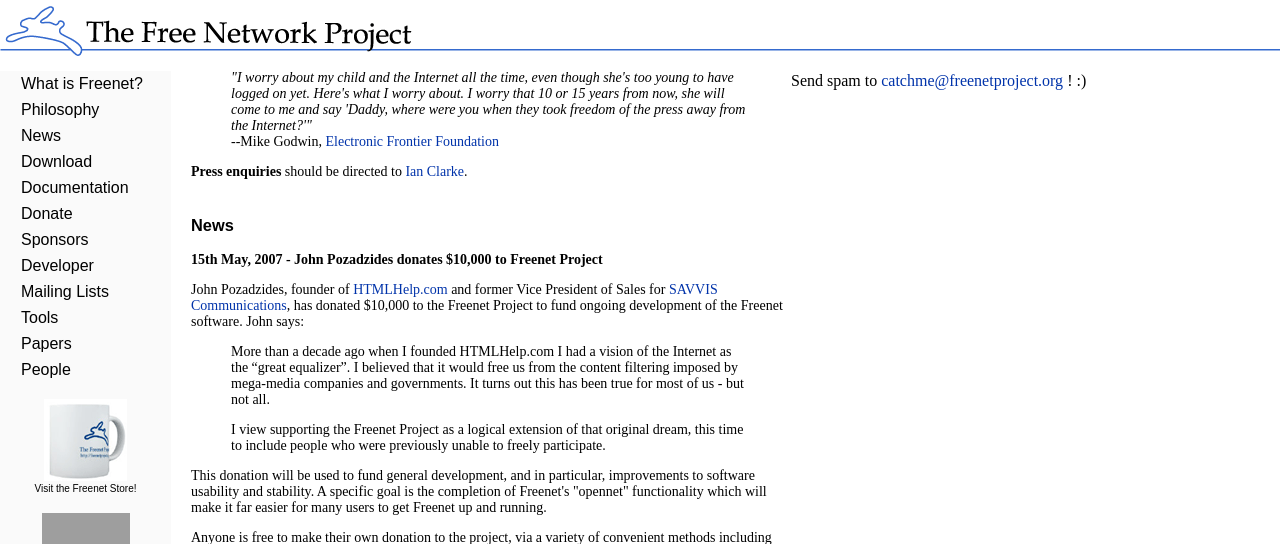
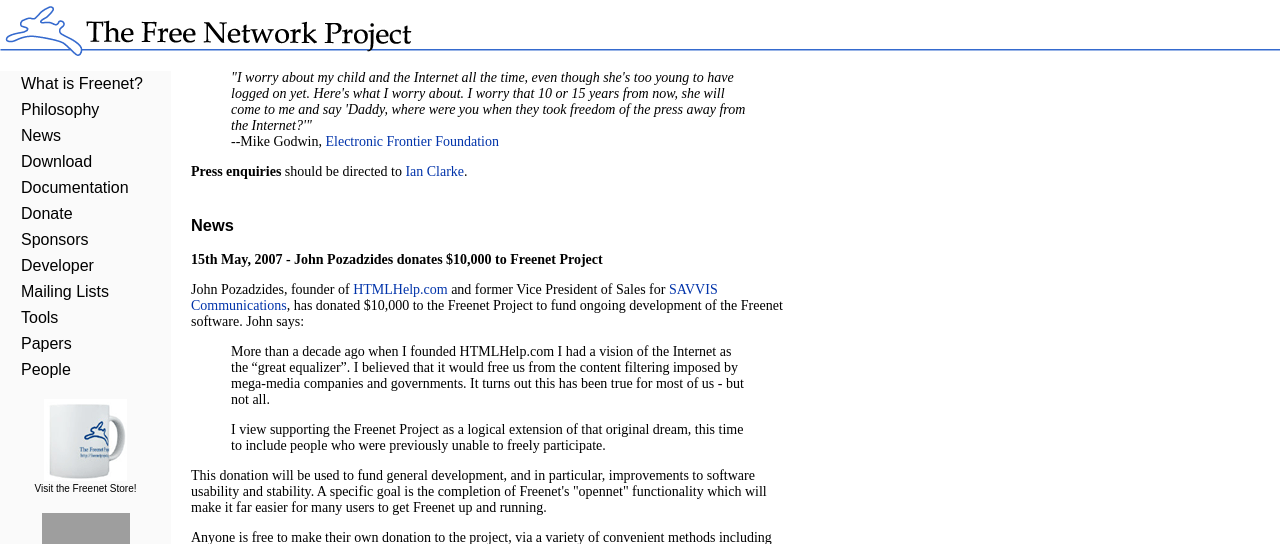
Before and after one commit to hyphanet/website-old, a PHP site: page /SSK/?lang=1 in a window 1280 px wide. Shown: the top 544 px of the page. Run offline with PHP 8.4, Linux system fonts and the light colour scheme; grey boxes are pictures that could not be loaded.

Commit message:
website: try something else out
git-svn-id: file:///home/toad/git-migration/temprepository/trunk/website@16627 67a373e5-eb02-0410-a15c-ee090a768436

```diff
--- a/index.php
+++ b/index.php
@@ -31,10 +31,13 @@
 				vis.display = (elem.offsetWidth!=0&&elem.offsetHeight!=0)?'block':'none';
 			vis.display = (vis.display==''||vis.display=='block')?'none':'block';
 		}
-
-		toggleLayer("hideit");
 	</script>
 	<script type="text/javascript" src="PluginDetect.js"></script>
+	<noscript>
+		 <style type="text/css">
+			div.hideit { display:block; }
+		 </style>
+	</noscript>
 </head>
 
 <body bgcolor="#FFFFFF" text="#000000" link="#000000" vlink="#000033" alink="#000000" leftmargin=0 topmargin=0 marginwidth=0 marginheight=0>
--- a/style.css
+++ b/style.css
@@ -53,7 +53,7 @@
 a.menu:visited { color: #000000; text-decoration: none }
 a.menu:hover { color: #000000; text-decoration: none }
 
-div.hideit { display:block; }
+div.hideit { display:none; }
 
 pre {
 		background-color: #eee;
```
